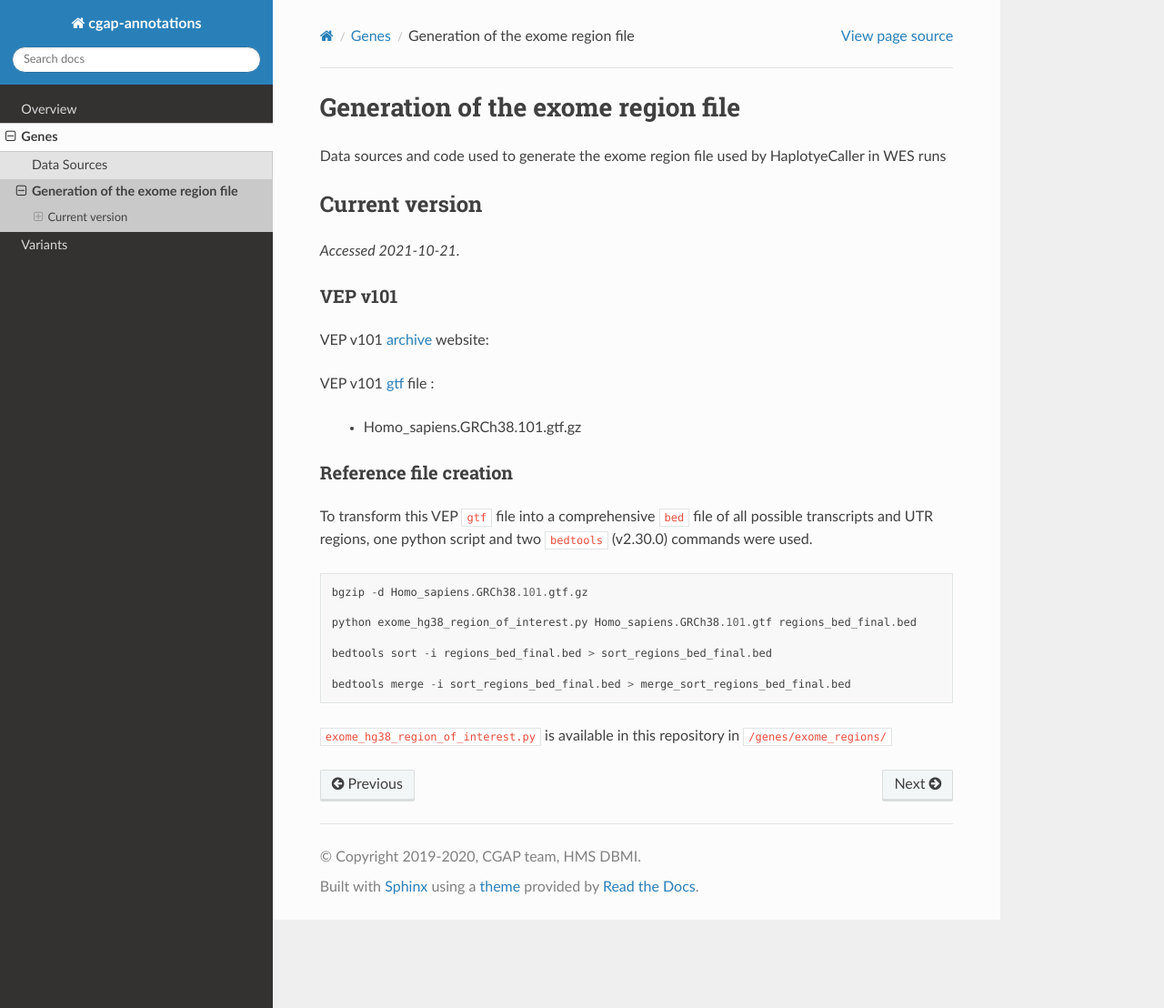
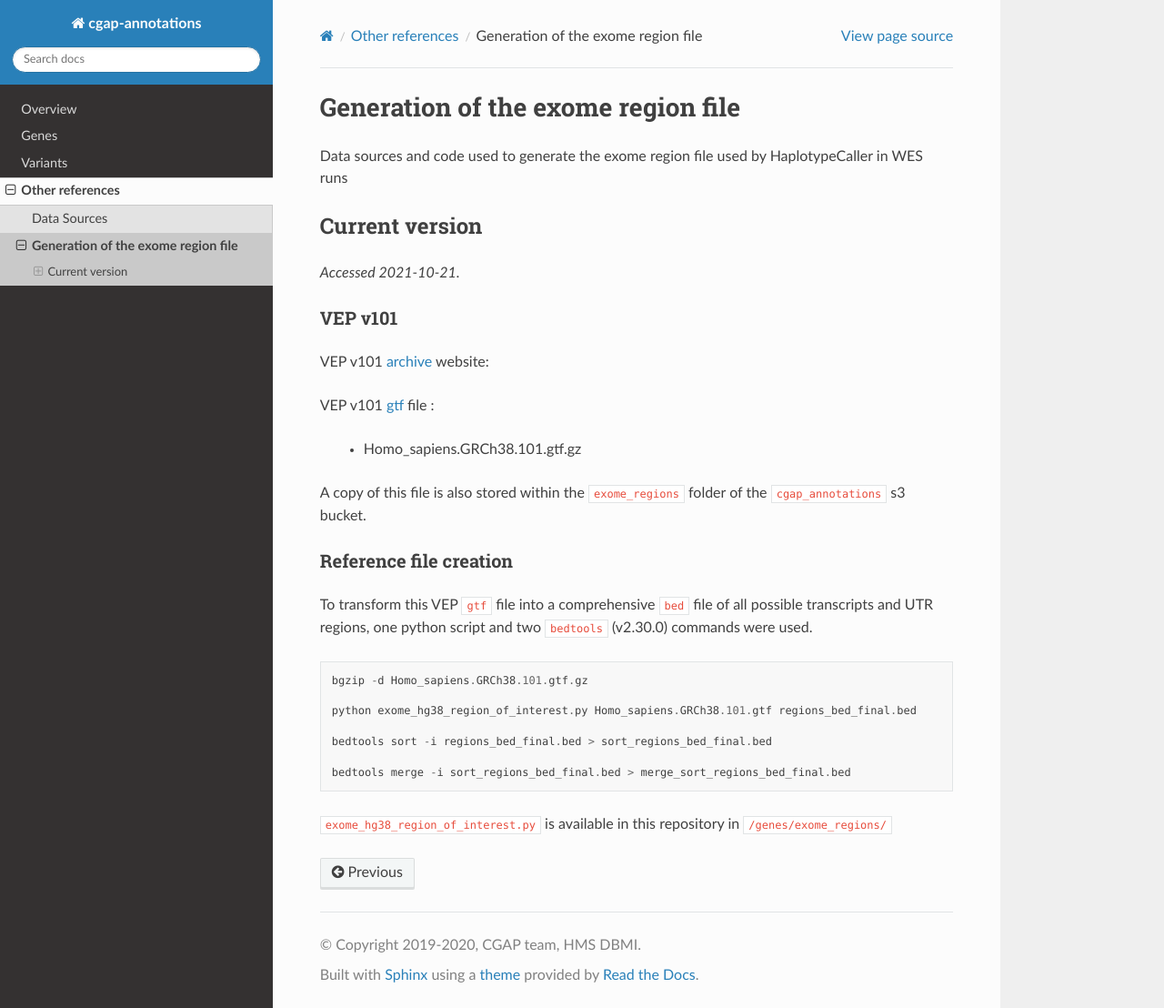
Before and after one commit to dbmi-bgm/cgap-annotations, a Sphinx documentation site: the page built from docs/exome_regions.rst, in a window 1280 px wide and 1108 px high. Shown: the whole window at 91% size. Built offline with Sphinx 7.4.7 and the Read the Docs theme 2.0.0, drawn with Linux system fonts in a browser that asks for light colours.

Commit message:
docs update

```diff
--- a/docs/exome_regions.rst
+++ b/docs/exome_regions.rst
@@ -2,7 +2,7 @@
 Generation of the exome region file
 ===================================
 
-Data sources and code used to generate the exome region file used by HaplotyeCaller in WES runs
+Data sources and code used to generate the exome region file used by HaplotypeCaller in WES runs
 
 Current version
 +++++++++++++++
@@ -23,6 +23,7 @@ VEP v101 `gtf`_ file :
 
   - Homo_sapiens.GRCh38.101.gtf.gz
 
+A copy of this file is also stored within the ``exome_regions`` folder of the ``cgap_annotations`` s3 bucket.
 
 Reference file creation
 -----------------------
--- a/docs/genes.rst
+++ b/docs/genes.rst
@@ -6,4 +6,3 @@ Genes
   :maxdepth: 2
 
   genes_sources
-  exome_regions
--- /dev/null
+++ b/docs/other references.rst
@@ -0,0 +1,9 @@
+================
+Other references
+================
+
+.. toctree::
+  :maxdepth: 2
+
+  genes_sources
+  exome_regions
```
Also changed, not shown: docs/index.rst (+4 -3 lines), docs/bic-seq2_mappability.rst (added).
